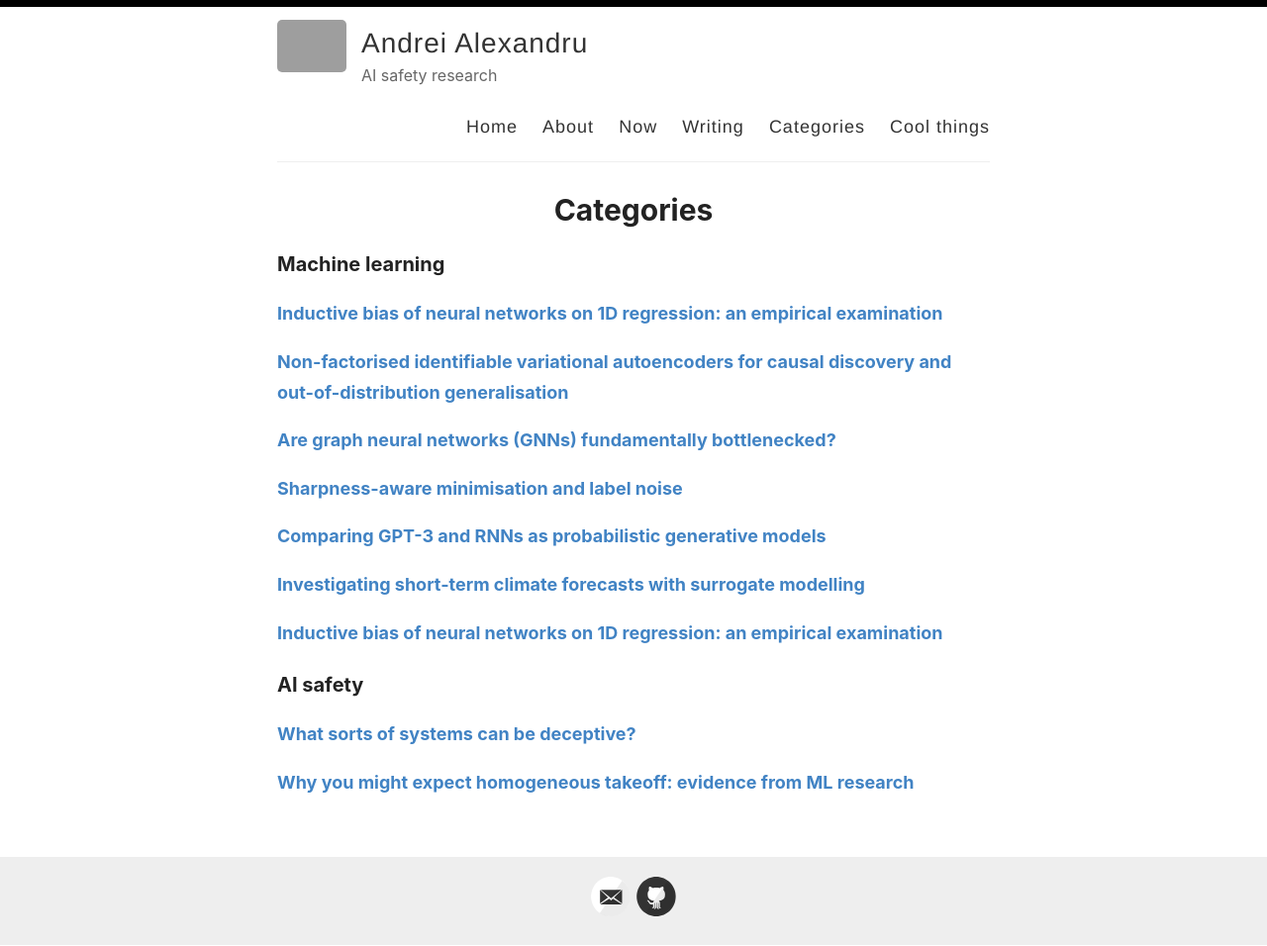
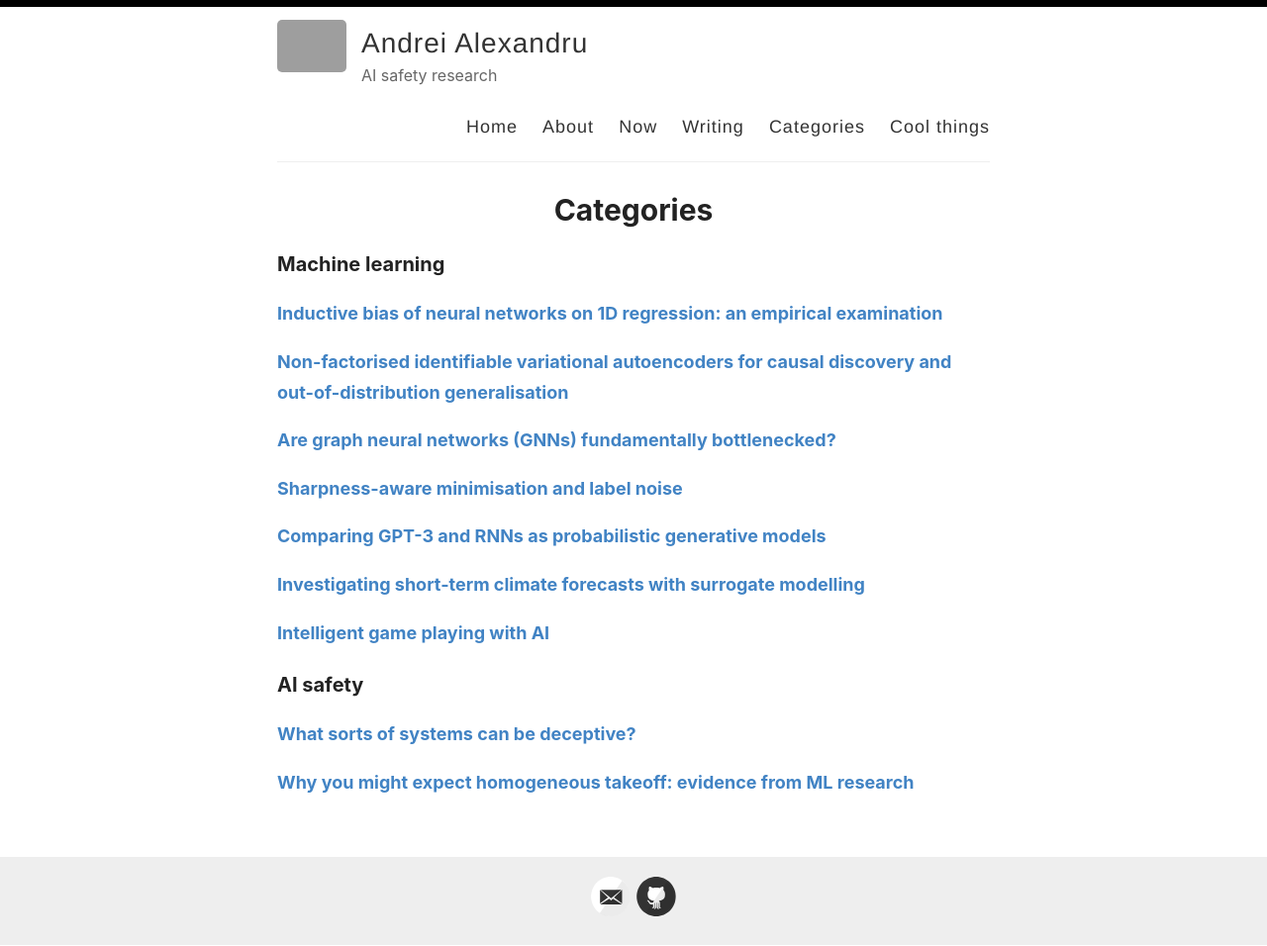
Before and after one commit to inwaves/inwaves.github.io, a Jekyll site: the page built from _pages/categories.md, in a window 1280 px wide. Shown: the whole page at 99% size. Built offline with Jekyll 4.4.1, drawn with Linux system fonts in a browser that asks for light colours; grey boxes are pictures that could not be loaded.

Commit message:
Properly this time

```diff
--- a/_posts/2018-06-01-intelligent-game-playing.md
+++ b/_posts/2018-06-01-intelligent-game-playing.md
@@ -1,7 +1,7 @@
 ---
 layout: post
-title: "Inductive bias of neural networks on 1D regression: an empirical examination"
-permalink: /inductive-bias/
+title: "Intelligent game playing with AI"
+permalink: /intelligent-game-playing/
 categories: [Machine learning]
 ---
 
```
Also changed, not shown: _pages/cool_things.md (+1 -0 lines).
